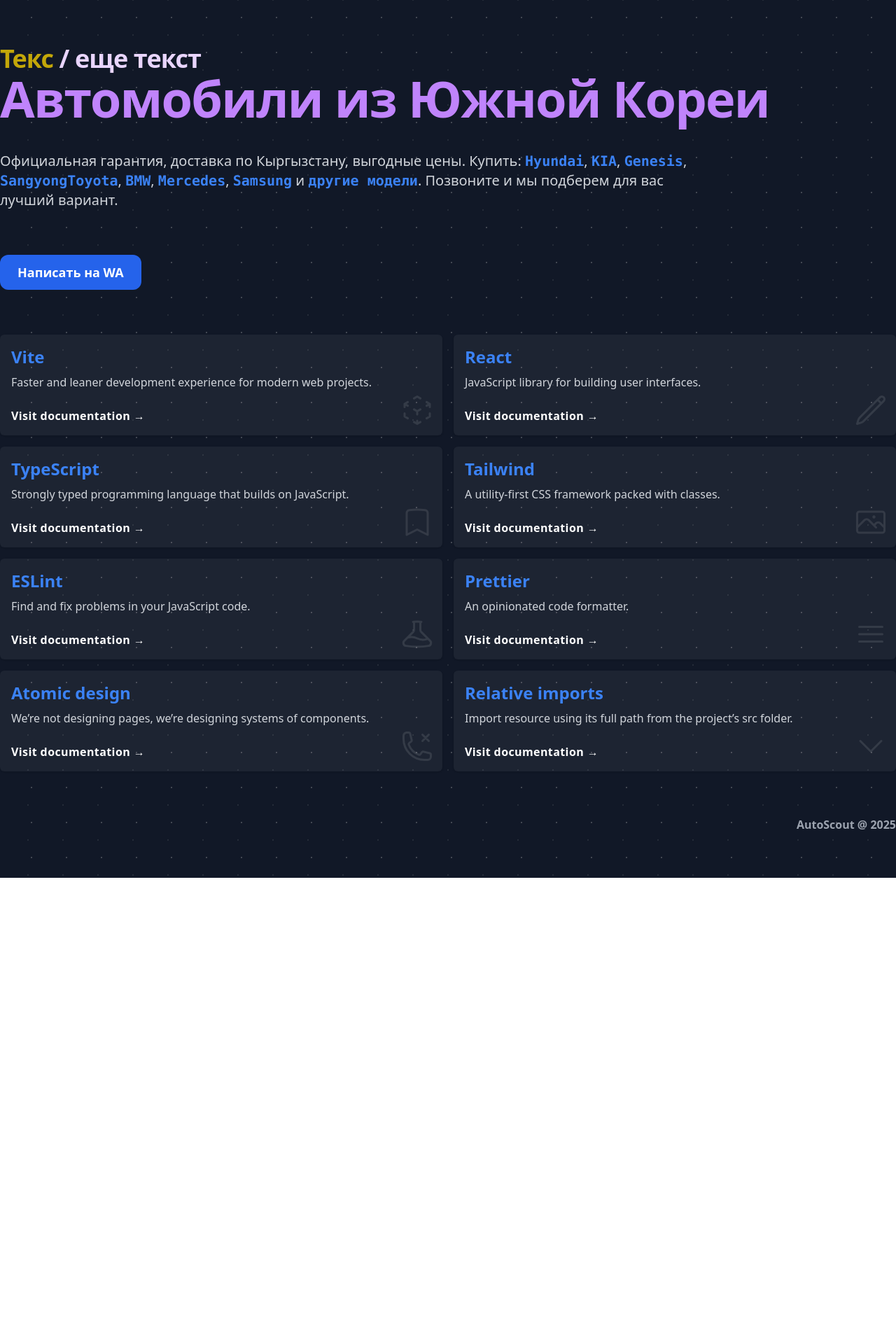
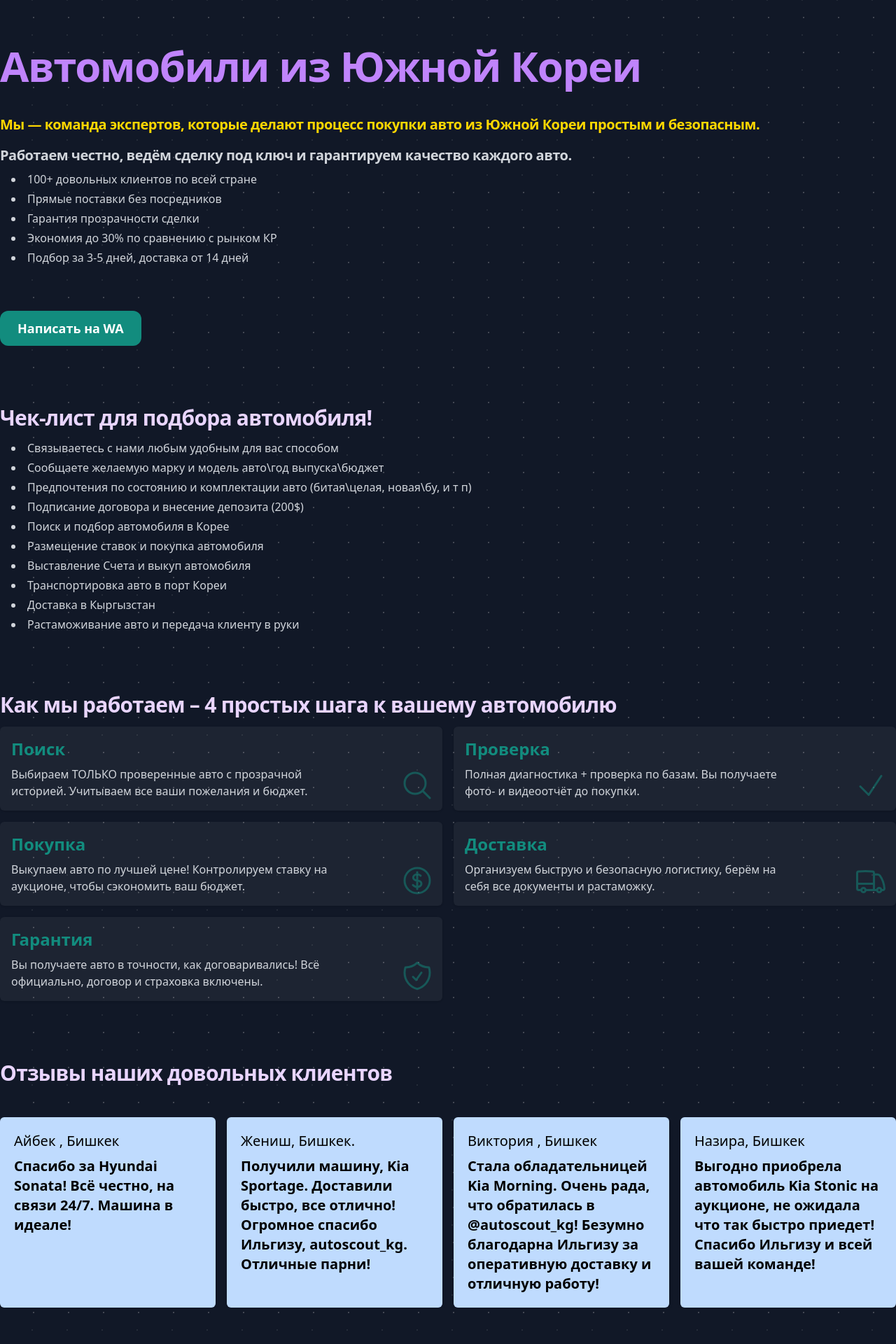
Before and after one commit to azdek/autoscout, a React (Vite) app: page / in a window 1280 px wide. Shown: the top 1920 px of the page at 70% size. Before the commit the page ends 1254 px from the top, so only its background shows below. Built offline with nearby package versions, Linux system fonts and the light colour scheme.

Commit message:
add Carousel component and update Button and Card styles

```diff
--- a/src/app/app.tsx
+++ b/src/app/app.tsx
@@ -1,97 +1,73 @@
-import Card from "components/organisms/card";
+import Card from 'components/organisms/card'
 import {
-  BeakerIcon,
-  BookmarkIcon,
-  ChevronDownIcon,
-  CubeTransparentIcon,
-  PhoneXMarkIcon,
-  Bars3Icon,
-  PencilIcon,
-  PhotoIcon,
-} from "@heroicons/react/24/outline";
-import Button from "components/atoms/button";
+  CurrencyDollarIcon,
+  CheckIcon,
+  MagnifyingGlassIcon,
+  TruckIcon,
+  ShieldCheckIcon,
+} from '@heroicons/react/24/outline'
+import Button from 'components/atoms/button'
+import Carousel from 'components/organisms/carousel'
 
 const features = [
   {
-    name: "Vite",
+    name: 'Поиск',
     description:
-      "Faster and leaner development experience for modern web projects.",
-    logo: CubeTransparentIcon,
-    docs: "https://vitejs.dev/",
+      'Выбираем ТОЛЬКО проверенные авто с прозрачной историей. Учитываем все ваши пожелания и бюджет.',
+    logo: MagnifyingGlassIcon,
   },
   {
-    name: "React",
-    description: "JavaScript library for building user interfaces.",
-    logo: PencilIcon,
-    docs: "https://reactjs.org/",
+    name: 'Проверка',
+    description:
+      'Полная диагностика + проверка по базам. Вы получаете фото- и видеоотчёт до покупки.',
+    logo: CheckIcon,
+    docs: 'https://reactjs.org/',
   },
   {
-    name: "TypeScript",
+    name: 'Покупка',
     description:
-      "Strongly typed programming language that builds on JavaScript.",
-    logo: BookmarkIcon,
-    docs: "https://www.typescriptlang.org/",
+      'Выкупаем авто по лучшей цене! Контролируем ставку на аукционе, чтобы сэкономить ваш бюджет.',
+    logo: CurrencyDollarIcon,
+    docs: 'https://www.typescriptlang.org/',
   },
   {
-    name: "Tailwind",
-    description: "A utility-first CSS framework packed with classes.",
-    logo: PhotoIcon,
-    docs: "https://tailwindcss.com/",
+    name: 'Доставка',
+    description:
+      'Организуем быструю и безопасную логистику, берём на себя все документы и растаможку.',
+    logo: TruckIcon,
+    docs: 'https://tailwindcss.com/',
   },
   {
-    name: "ESLint",
-    description: "Find and fix problems in your JavaScript code.",
-    logo: BeakerIcon,
-    docs: "https://eslint.org/",
+    name: 'Гарантия',
+    description:
+      'Вы получаете авто в точности, как договаривались! Всё официально, договор и страховка включены.',
+    logo: ShieldCheckIcon,
+    docs: 'https://eslint.org/',
   },
-  {
-    name: "Prettier",
-    description: "An opinionated code formatter.",
-    logo: Bars3Icon,
-    docs: "https://prettier.io/",
-  },
-  {
-    name: "Atomic design",
-    description:
-      "We’re not designing pages, we’re designing systems of components.",
-    logo: PhoneXMarkIcon,
-    docs: "https://bradfrost.com/blog/post/atomic-web-design/",
-  },
-  {
-    name: "Relative imports",
-    description:
-      "Import resource using its full path from the project’s src folder.",
-    logo: ChevronDownIcon,
-    docs: "https://github.com/vitejs/vite/issues/88#issuecomment-762415200",
-  },
-];
+]
 
 function App() {
   return (
     <main>
       <header className="pt-16 z-10 relative max-w-screen-lg xl:max-w-screen-xl mx-auto">
-        <h3 className="text-2xl sm:text-4xl leading-none font-bold tracking-tight text-purple-200">
-          <span className="text-[gold] opacity-75">Текс</span> / еще текст
-        </h3>
-        <h1 className="text-6xl lg:text-7xl leading-none font-extrabold tracking-tight mb-8 sm:mb-10 text-purple-400">
+        <h1 className="text-4xl lg:text-6xl leading-none font-extrabold tracking-tight mb-8 sm:mb-10 text-purple-400">
           Автомобили из Южной Кореи
         </h1>
-        <p className="max-w-screen-lg text-lg sm:text-xl  text-gray-300 font-medium mb-10 sm:mb-11">
-        Официальная гарантия, доставка по Кыргызстану, выгодные цены. Купить:{" "}
-          <code className="font-mono text-blue-500 font-bold">Hyundai</code>
-          , <code className="font-mono text-blue-500 font-bold">KIA</code>,{" "}
-          <code className="font-mono text-blue-500 font-bold">Genesis</code>,{" "}
-          <code className="font-mono text-blue-500 font-bold">Sangyong</code>
-          <code className="font-mono text-blue-500 font-bold">Toyota</code>,{" "}
-          <code className="font-mono text-blue-500 font-bold">BMW</code>,{" "}
-          <code className="font-mono text-blue-500 font-bold">Mercedes</code>,{" "}
-          <code className="font-mono text-blue-500 font-bold">Samsung</code>{" "}
-          и{" "}
-          <code className="font-mono text-blue-500 font-bold">
-            другие модели
-          </code>
-          . Позвоните и мы подберем для вас лучший вариант.
-        </p>
+        <div className="text-lg sm:text-xl leading-none font-bold tracking-tight text-[gold] mb-4">
+          Мы — команда экспертов, которые делают процесс покупки авто из Южной
+          Кореи простым и безопасным.
+        </div>
+        <div className="text-lg sm:text-xl leading-none font-bold tracking-tight text-gray-300 mb-2">
+          Работаем честно, ведём сделку под ключ и гарантируем качество каждого
+          авто.
+        </div>
+        <ul className="space-y-1 text-gray-300 list-disc list-inside dark:text-gray-300 ml-4">
+          <li>100+ довольных клиентов по всей стране</li>
+          <li>Прямые поставки без посредников</li>
+          <li>Гарантия прозрачности сделки</li>
+          <li>Экономия до 30% по сравнению с рынком КР</li>
+          <li>Подбор за 3-5 дней, доставка от 14 дней</li>
+        </ul>
       </header>
       <section className="max-w-screen-lg xl:max-w-screen-xl mx-auto">
         <div className="sm:flex sm:space-x-6 space-y-4 sm:space-y-0 items-center">
@@ -100,25 +76,64 @@
           </a>
         </div>
       </section>
-      <section className="max-w-screen-lg xl:max-w-screen-xl mx-auto grid grid-cols-10 gap-4">
+      <br />
+
+      <section className="max-w-screen-lg xl:max-w-screen-xl mx-auto">
+        <h3 className="text-3xl leading-none font-bold tracking-tight text-purple-200 mb-4">
+          Чек-лист для подбора автомобиля!
+        </h3>
+        <ul className="space-y-1 text-gray-300 list-disc list-inside dark:text-gray-300 ml-4">
+          <li>Связываетесь с нами любым удобным для вас способом</li>
+          <li>Сообщаете желаемую марку и модель авто\год выпуска\бюджет</li>
+          <li>
+            Предпочтения по состоянию и комплектации авто (битая\целая,
+            новая\бу, и т п)
+          </li>
+          <li>Подписание договора и внесение депозита (200$)</li>
+          <li>Поиск и подбор автомобиля в Корее</li>
+          <li>Размещение ставок и покупка автомобиля</li>
+          <li>Выставление Счета и выкуп автомобиля</li>
+          <li>Транспортировка авто в порт Кореи</li>
+          <li>Доставка в Кыргызстан</li>
+          <li>Растаможивание авто и передача клиенту в руки</li>
+        </ul>
+      </section>
+      <br />
+
+      <section className="max-w-screen-lg xl:max-w-screen-xl mx-auto">
+        <h3 className="text-3xl leading-none font-bold tracking-tight text-purple-200 mb-4">
+          Как мы работаем – 4 простых шага к вашему автомобилю
+        </h3>
+        <div className="grid grid-cols-10 gap-4">
           {features.map((props, index) => (
             <div key={index} className="col-span-10 sm:col-span-5">
               <Card
                 title={props.name}
                 description={props.description}
                 Icon={props.logo}
-              href={props.docs}
               />
             </div>
           ))}
+        </div>
       </section>
+      <br />
+
+      <section className="max-w-screen-lg xl:max-w-screen-xl mx-auto">
+        <h3 className="text-3xl leading-none font-bold tracking-tight text-purple-200 mb-4">
+          Отзывы наших довольных клиентов
+        </h3>
+
+        <Carousel />
+      </section>
+
       <footer className="pb-16 max-w-screen-lg xl:max-w-screen-xl mx-auto text-center sm:text-right text-gray-400 font-bold">
-        <a href="https://azdek.github.io/autoscout">
-          AutoScout @ {new Date().getFullYear()}
+        <a href="https://www.instagram.com/autoscout_kg">
+          Свяжитесь с нами любым удобным способом! WhatsApp, Telegram, звонок
+          или заявка – ответим на все вопросы и подберём идеальное авто.
         </a>
       </footer>
     </main>
-  );
+  )
 }
 
-export default App;
+export default App
--- a/src/components/atoms/button/button.tsx
+++ b/src/components/atoms/button/button.tsx
@@ -7,7 +7,7 @@
   return (
     <button
       ref={ref}
-      className="w-full sm:w-auto flex-none bg-blue-600 hover:bg-blue-700 text-white text-lg leading-6 font-semibold py-3 px-6 border border-transparent rounded-xl focus:ring-2 focus:ring-offset-2 focus:ring-offset-white focus:ring-gray-900 focus:outline-none transition-colors duration-200"
+      className="w-full sm:w-auto flex-none bg-[#128c7e] hover:bg-[#0e7065] text-white text-lg leading-6 font-semibold py-3 px-6 border border-transparent rounded-xl focus:ring-2 focus:ring-offset-2 focus:ring-offset-white focus:ring-gray-900 focus:outline-none transition-colors duration-200"
       {...rest}
     >
       {children}
--- a/src/components/organisms/card/card.tsx
+++ b/src/components/organisms/card/card.tsx
@@ -4,23 +4,22 @@
   RefAttributes,
   ForwardRefExoticComponent,
   SVGProps,
-} from "react";
+} from 'react'
 
 export interface CardProps
-  extends Omit<ComponentProps<"div">, "className" | "children"> {
-  title: string;
-  description: string;
+  extends Omit<ComponentProps<'div'>, 'className' | 'children'> {
+  title: string
+  description: string
   Icon: ForwardRefExoticComponent<
-    Omit<SVGProps<SVGSVGElement>, "ref"> & {
-      title?: string | undefined;
-      titleId?: string | undefined;
+    Omit<SVGProps<SVGSVGElement>, 'ref'> & {
+      title?: string | undefined
+      titleId?: string | undefined
     } & RefAttributes<SVGSVGElement>
-  >;
-  href: string;
+  >
 }
 
 const Card = forwardRef<HTMLDivElement, CardProps>(
-  ({ title, description, Icon, href, ...rest }, ref) => {
+  ({ title, description, Icon, ...rest }, ref) => {
     return (
       <div
         ref={ref}
@@ -28,27 +27,19 @@
         {...rest}
       >
         <div>
-          <span className="absolute right-3 bottom-3 flex items-center justify-center rounded-md opacity-10">
-            <Icon className="h-12 w-12 text-white" aria-hidden="true" />
+          <span className="absolute right-3 bottom-3 flex items-center justify-center rounded-md opacity-50">
+            <Icon className="h-12 w-12 text-[#128c7e]" aria-hidden="true" />
           </span>
         </div>
         <div className="flex flex-col h-full">
-          <h3 className="text-2xl font-bold text-blue-500">{title}</h3>
-          <p className="mt-2 text-base text-gray-300 flex-1">{description}</p>
-          <div className="pt-6">
-            <a
-              href={href}
-              target="_blank"
-              rel="noreferrer"
-              className="text-white font-bold transition tracking-wide hover:text-blue-400"
-            >
-              Visit documentation →
-            </a>
-          </div>
+          <h3 className="text-2xl font-bold text-[#128c7e]">{title}</h3>
+          <p className="mt-2 text-base text-gray-300 flex-1 max-w-[80%]">
+            {description}
+          </p>
         </div>
       </div>
-    );
-  }
-);
+    )
+  },
+)
 
-export default Card;
+export default Card
--- /dev/null
+++ b/src/components/organisms/carousel/carousel.tsx
@@ -0,0 +1,45 @@
+import { useState } from 'react'
+
+// «» –
+const dataList = [
+  {
+    text: 'Спасибо за Hyundai Sonata! Всё честно, на связи 24/7. Машина в идеале!',
+    author: 'Айбек , Бишкек',
+  },
+  {
+    text: 'Получили машину, Kia Sportage. Доставили быстро, все отлично! Огромное спасибо Ильгизу, autoscout_kg. Отличные парни!',
+    author: 'Жениш, Бишкек.',
+  },
+  {
+    text: 'Стала обладательницей Kia Morning. Очень рада, что обратилась в @autoscout_kg! Безумно благодарна Ильгизу за оперативную доставку и отличную работу!',
+    author: 'Виктория , Бишкек',
+  },
+  {
+    text: 'Выгодно приобрела автомобиль Kia Stonic на аукционе, не ожидала что так быстро приедет! Спасибо Ильгизу и всей вашей команде!',
+    author: 'Назира, Бишкек',
+  },
+]
+
+const Carousel = () => {
+  const [currendIdx, setCurrentIdx] = useState(0)
+
+  return (
+    <div
+      id="default-carousel"
+      className="relative w-full flex gap-4 overflow-x-auto"
+      data-carousel="slide"
+    >
+      {dataList.map((item, idx) => (
+        <div
+          className="flex flex-col gap-2 max-w-md min-w-[280px] w-full bg-[#bfdbfe] p-5 rounded-md mt-8 shadow-md hover:scale-105 hover:duration-150 duration-150"
+          data-carousel-item={idx}
+          key={idx}
+        >
+          <p className="text-xl">{item.author}</p>
+          <h3 className="text-xl font-bold">{item.text}</h3>
+        </div>
+      ))}
+    </div>
+  )
+}
+export default Carousel
--- /dev/null
+++ b/src/components/organisms/carousel/index.ts
@@ -0,0 +1,3 @@
+import Carousel from './carousel'
+
+export default Carousel
```
Lines whose indentation alone changed are shown as unchanged.
